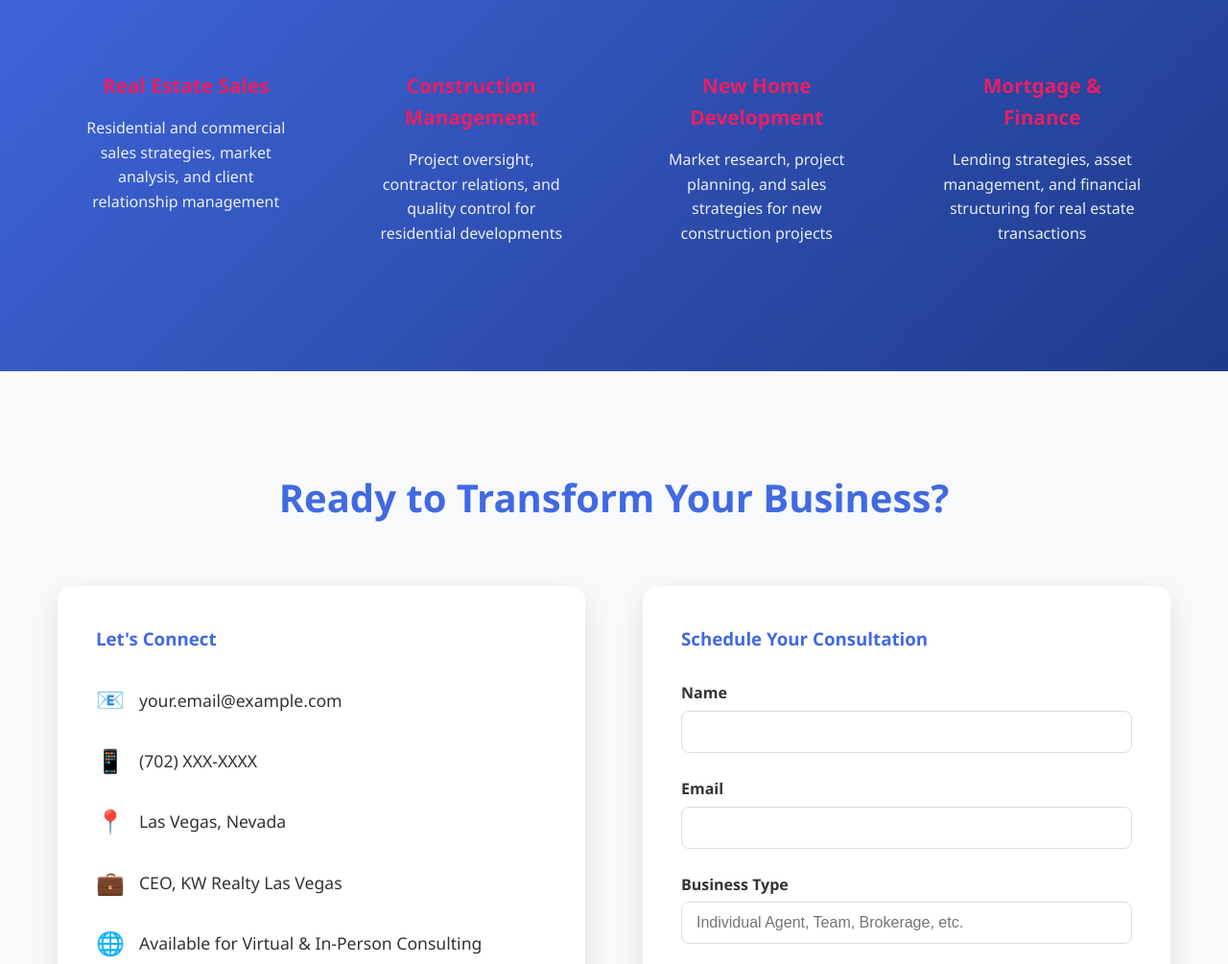
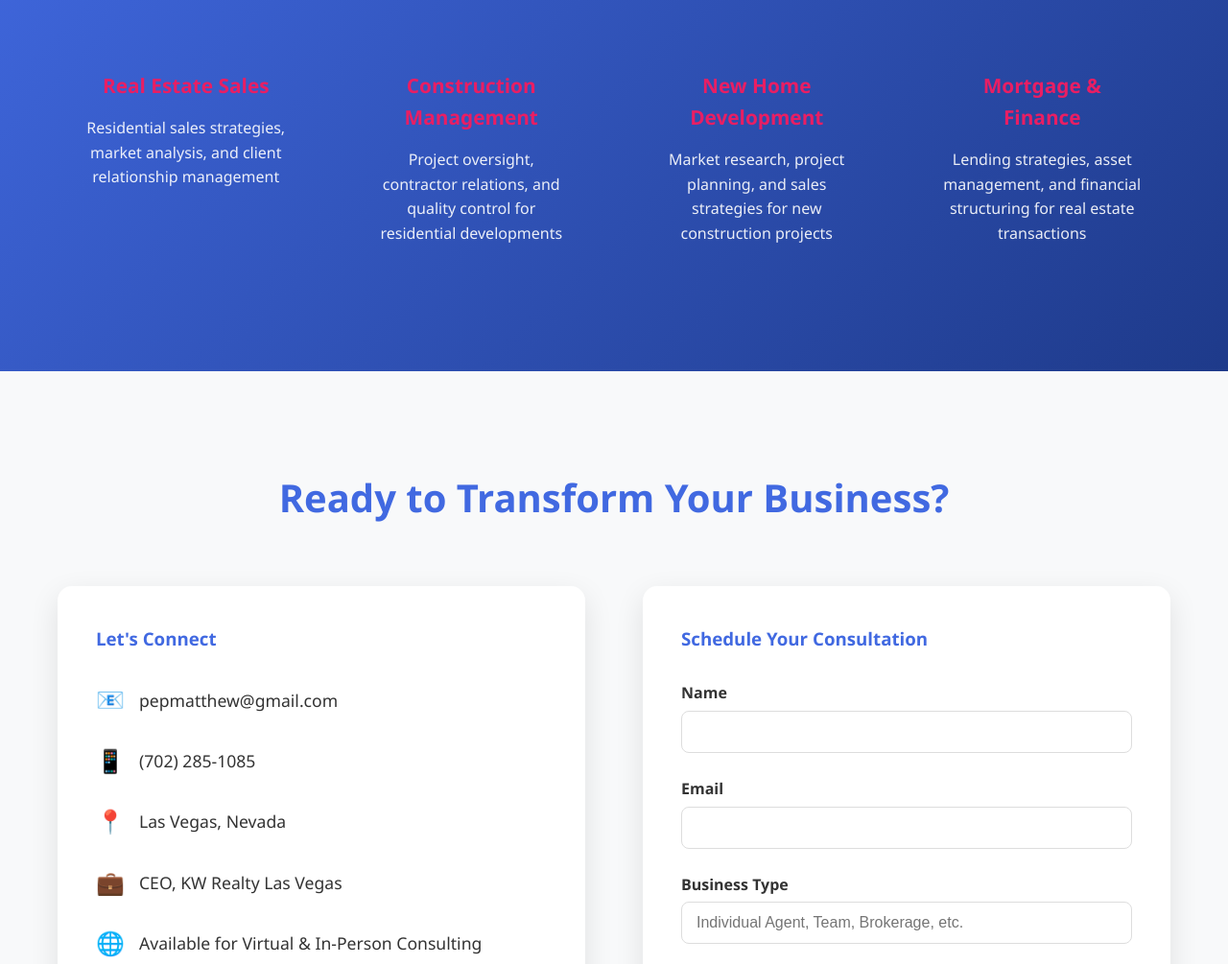
Before and after one commit to pepmatthew/patriciamatthew.github.io, a plain HTML site: page index.html in a window 1280 px wide. Shown: the part 2580-3585 px from the top of the page at 96% size. Drawn offline with Linux system fonts and the light colour scheme.

Commit message:
Update index.html

```diff
--- a/index.html
+++ b/index.html
@@ -503,7 +503,7 @@
             <div class="expertise-grid">
                 <div class="expertise-item">
                     <h3>Real Estate Sales</h3>
-                    <p>Residential and commercial sales strategies, market analysis, and client relationship management</p>
+                    <p>Residential sales strategies, market analysis, and client relationship management</p>
                 </div>
                 <div class="expertise-item">
                     <h3>Construction Management</h3>
@@ -529,11 +529,11 @@
                     <h3 style="color: #4169E1; margin-bottom: 30px;">Let's Connect</h3>
                     <div class="contact-item">
                         <span class="contact-icon">📧</span>
-                        <span>your.email@example.com</span>
+                        <span>pepmatthew@gmail.com</span>
                     </div>
                     <div class="contact-item">
                         <span class="contact-icon">📱</span>
-                        <span>(702) XXX-XXXX</span>
+                        <span>(702) 285-1085</span>
                     </div>
                     <div class="contact-item">
                         <span class="contact-icon">📍</span>
```
